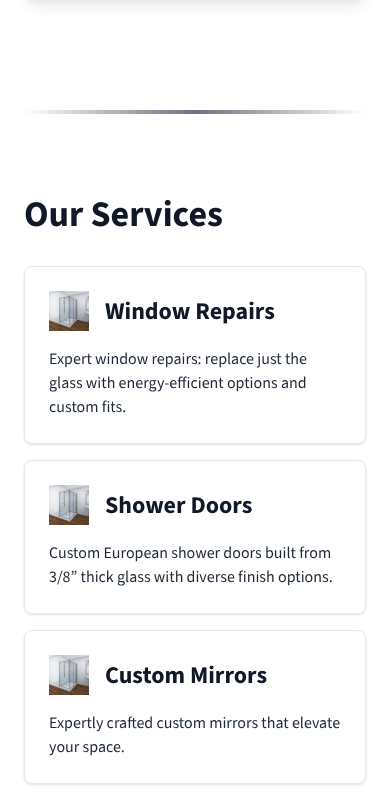
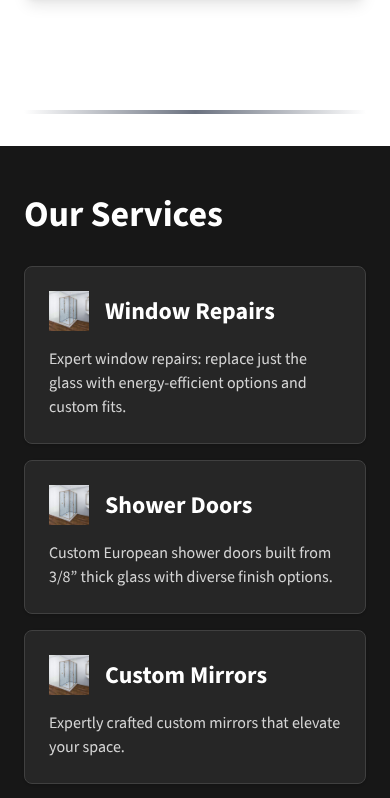
Before and after one commit to AaronRDurant/clarkston-glass, a Next.js app: page / in a window 390 px wide. Shown: the part 1180-1978 px from the top of the page. Built offline with nearby package versions, Linux system fonts and the light colour scheme.

Commit message:
Update homepage section styles

```diff
--- a/src/app/globals.css
+++ b/src/app/globals.css
@@ -60,6 +60,46 @@ body {
 }
 
 /* ==========================================================================
+   Light Section Themes
+   ========================================================================== */
+
+.section-light {
+  @apply bg-white text-gray-900;
+}
+
+.heading-light {
+  @apply text-gray-900 font-extrabold;
+}
+
+.subheading-light {
+  @apply text-gray-800 leading-relaxed;
+}
+
+.status-light {
+  @apply text-lg font-semibold text-gray-800;
+}
+
+/* ==========================================================================
+   Dark Section Themes
+   ========================================================================== */
+
+.section-dark {
+  @apply bg-neutral-900 text-white;
+}
+
+.card-dark {
+  @apply bg-neutral-800 border border-neutral-700;
+}
+
+.card-dark-heading {
+  @apply text-white;
+}
+
+.card-dark-text {
+  @apply text-neutral-300;
+}
+
+/* ==========================================================================
    Utility Overrides
    ========================================================================== */
 
--- a/src/components/Footer.tsx
+++ b/src/components/Footer.tsx
@@ -7,28 +7,30 @@ const Footer = () => {
   const currentYear = new Date().getFullYear();
 
   return (
-    <footer className="w-full px-6 py-12 bg-[#222] text-gray-100 border-t border-gray-700">
+    <footer className="section-dark w-full px-6 py-12 border-t border-neutral-700">
       <div className="max-w-7xl mx-auto grid md:grid-cols-3 gap-8 items-start text-center md:text-left">
         {/* Left Column: Contact Info */}
         <div className="space-y-6">
           <div>
-            <h3 className="text-sm font-semibold uppercase tracking-wider mb-4 opacity-70">
+            <h3 className="text-sm font-semibold uppercase tracking-wider mb-4 text-neutral-400">
               Contact Us
             </h3>
             <div className="space-y-3">
               <div className="flex items-center space-x-4 justify-center md:justify-start">
                 <PhoneIcon className="h-5 w-5 text-blue-500 opacity-80" />
-                <span className="text-sm">248-625-5911</span>
+                <span className="text-base font-medium text-neutral-300 leading-relaxed">
+                  248-625-5911
+                </span>
               </div>
               <div className="flex items-center space-x-4 justify-center md:justify-start">
                 <MapPinIcon className="h-5 w-5 text-green-500 opacity-80" />
-                <address className="not-italic text-sm">
+                <address className="not-italic text-base font-medium text-neutral-300 leading-relaxed">
                   6577 Dixie Hwy, Clarkston, MI 48346
                 </address>
               </div>
               <div className="flex items-center space-x-4 justify-center md:justify-start">
                 <ClockIcon className="h-5 w-5 text-purple-500 opacity-80" />
-                <span className="text-sm">
+                <span className="text-base font-medium text-neutral-300 leading-relaxed">
                   Mon–Fri: 8 am – 5 pm, Sat: 8 am – 12 pm
                 </span>
               </div>
@@ -38,7 +40,7 @@ const Footer = () => {
 
         {/* Center Column: Divider and Social */}
         <div className="hidden md:block text-center">
-          <div className="h-24 w-px bg-gray-700 mx-auto mb-6" />
+          <div className="h-24 w-px bg-neutral-700 mx-auto mb-6" />
           <h3 className="text-sm font-semibold uppercase tracking-wider mb-4 opacity-70">
             Connect
           </h3>
@@ -47,14 +49,14 @@ const Footer = () => {
               href="https://www.facebook.com/clarkstonglass"
               target="_blank"
               rel="noopener noreferrer"
-              className="text-gray-400 hover:text-blue-500 transition duration-300 transform hover:-translate-y-1"
+              className="text-neutral-400 hover:text-blue-500 transition duration-300 transform hover:-translate-y-1"
               aria-label="Facebook"
             >
               <FaFacebookF className="h-6 w-6" />
             </Link>
             <Link
               href="mailto:clarkstonglass@gmail.com"
-              className="text-gray-400 hover:text-blue-500 transition duration-300 transform hover:-translate-y-1"
+              className="text-neutral-400 hover:text-blue-500 transition duration-300 transform hover:-translate-y-1"
               rel="noopener noreferrer"
               aria-label="Email"
             >
--- a/src/components/Hero.tsx
+++ b/src/components/Hero.tsx
@@ -73,15 +73,15 @@ const Hero = () => {
   }, []);
 
   return (
-    <div className="pt-40 px-6 md:px-12 lg:px-24 max-w-[1440px] mx-auto">
+    <div className="section-light pt-40 px-6 md:px-12 lg:px-24 max-w-[1440px] mx-auto">
       {/* Hero Section - Flex Layout (Left and Right Split) */}
       <div className="flex flex-col md:flex-row justify-between items-center pb-8">
         {/* Left side: Subtitle and Paragraph */}
         <div className="mb-12 md:mb-0 md:w-3/4">
-          <h2 className="text-left text-[70px] md:text-[60px] sm:text-[50px] font-extrabold leading-tight mb-6 text-gray-900">
+          <h2 className="text-left text-[70px] md:text-[60px] sm:text-[50px] heading-light leading-tight mb-6">
             Where Craft Meets Clarity
           </h2>
-          <p className="text-left text-base md:text-lg lg:text-xl mb-8 max-w-2xl leading-relaxed text-gray-800">
+          <p className="text-left text-base md:text-lg lg:text-xl subheading-light mb-8 max-w-2xl">
             For over 30 years, Clarkston Glass has provided expert glass
             solutions, from custom mirrors to storefronts, with precision and
             lasting results. Trusted by homes and businesses across Southeast
@@ -89,7 +89,7 @@ const Hero = () => {
           </p>
 
           {/* Dynamic Status */}
-          <div className="flex items-center text-lg font-semibold text-gray-800">
+          <div className="flex items-center status-light">
             {status.includes("We're open") ? (
               <CheckCircleIcon className="h-6 w-6 text-green-500 mr-2" />
             ) : (
--- a/src/components/Services.tsx
+++ b/src/components/Services.tsx
@@ -45,13 +45,16 @@ const services = [
 
 export default function Services() {
   return (
+    <div className="section-dark w-full">
       <div className="py-12 px-6 md:px-12 lg:px-24 max-w-[1440px] mx-auto">
-      <h1 className="text-4xl font-bold mb-8 text-gray-900">Our Services</h1>
+        <h1 className="text-4xl font-bold mb-8 card-dark-heading">
+          Our Services
+        </h1>
         <div className="grid grid-cols-1 md:grid-cols-3 gap-x-8 gap-y-4">
           {services.map((service, index) => (
             <div
               key={index}
-            className="border p-6 rounded-lg shadow hover:shadow-lg transition duration-300"
+              className="card-dark p-6 rounded-lg shadow hover:shadow-lg transition duration-300"
             >
               <div className="flex items-center mb-4">
                 <Image
@@ -61,14 +64,15 @@ export default function Services() {
                   height={40}
                   className="mr-4"
                 />
-              <h2 className="text-2xl font-semibold text-gray-900">
+                <h2 className="text-2xl font-semibold card-dark-heading">
                   {service.title}
                 </h2>
               </div>
-            <p className="text-base text-gray-800">{service.description}</p>
+              <p className="text-base card-dark-text">{service.description}</p>
             </div>
           ))}
         </div>
       </div>
+    </div>
   );
 }
--- a/src/components/Testimonials.tsx
+++ b/src/components/Testimonials.tsx
@@ -41,18 +41,18 @@ export default function Testimonials() {
     );
 
   return (
-    <section className="py-32 px-6 md:px-12 lg:px-24 bg-[#1f1f1f]">
+    <section className="section-light py-32 px-6 md:px-12 lg:px-24">
       <div className="max-w-[1440px] mx-auto">
-        <h2 className="text-4xl font-bold mb-8 text-center text-[#cccccc]">
+        <h2 className="text-4xl font-bold mb-8 text-center heading-light">
           What Our Clients Are Saying
         </h2>
         <div className="relative">
           {/* Testimonial Card with fixed height */}
-          <div className="bg-[#1f1f1f] border border-[#cccccc] p-8 md:p-10 rounded-lg shadow-xl mx-auto max-w-3xl h-80 overflow-y-auto">
-            <p className="text-base md:text-lg text-[#cccccc] mb-6">
+          <div className="bg-white border border-gray-300 p-8 md:p-10 rounded-lg shadow-xl mx-auto max-w-3xl h-80 overflow-y-auto">
+            <p className="text-base md:text-lg text-gray-800 mb-6">
               “{testimonialsData[currentIndex].text}”
             </p>
-            <p className="text-right text-sm md:text-base font-medium text-[#cccccc]">
+            <p className="text-right text-sm md:text-base font-medium text-gray-700">
               {testimonialsData[currentIndex].author}
             </p>
           </div>
@@ -60,15 +60,16 @@ export default function Testimonials() {
           <div className="absolute inset-0 flex items-center justify-between px-4">
             <button
               onClick={prevTestimonial}
-              className="bg-gray-800 hover:bg-gray-700 rounded-full p-2 shadow transition-colors"
+              className="bg-gray-200 hover:bg-gray-300 rounded-full p-2 shadow transition-colors"
             >
-              <ChevronLeftIcon className="h-6 w-6 text-[#cccccc]" />
+              <ChevronLeftIcon className="h-6 w-6 text-gray-800" />
             </button>
+
             <button
               onClick={nextTestimonial}
-              className="bg-gray-800 hover:bg-gray-700 rounded-full p-2 shadow transition-colors"
+              className="bg-gray-200 hover:bg-gray-300 rounded-full p-2 shadow transition-colors"
             >
-              <ChevronRightIcon className="h-6 w-6 text-[#cccccc]" />
+              <ChevronRightIcon className="h-6 w-6 text-gray-800" />
             </button>
           </div>
           {/* Pagination Dots */}
@@ -78,7 +79,7 @@ export default function Testimonials() {
                 key={index}
                 onClick={() => setCurrentIndex(index)}
                 className={`h-3 w-3 rounded-full mx-1 transition-colors ${
-                  index === currentIndex ? "bg-[#cccccc]" : "bg-gray-600"
+                  index === currentIndex ? "bg-gray-800" : "bg-gray-400"
                 }`}
               />
             ))}
```
Also changed, not shown: src/components/Contact.tsx (+12 -10 lines). Lines whose indentation alone changed are shown as unchanged.
